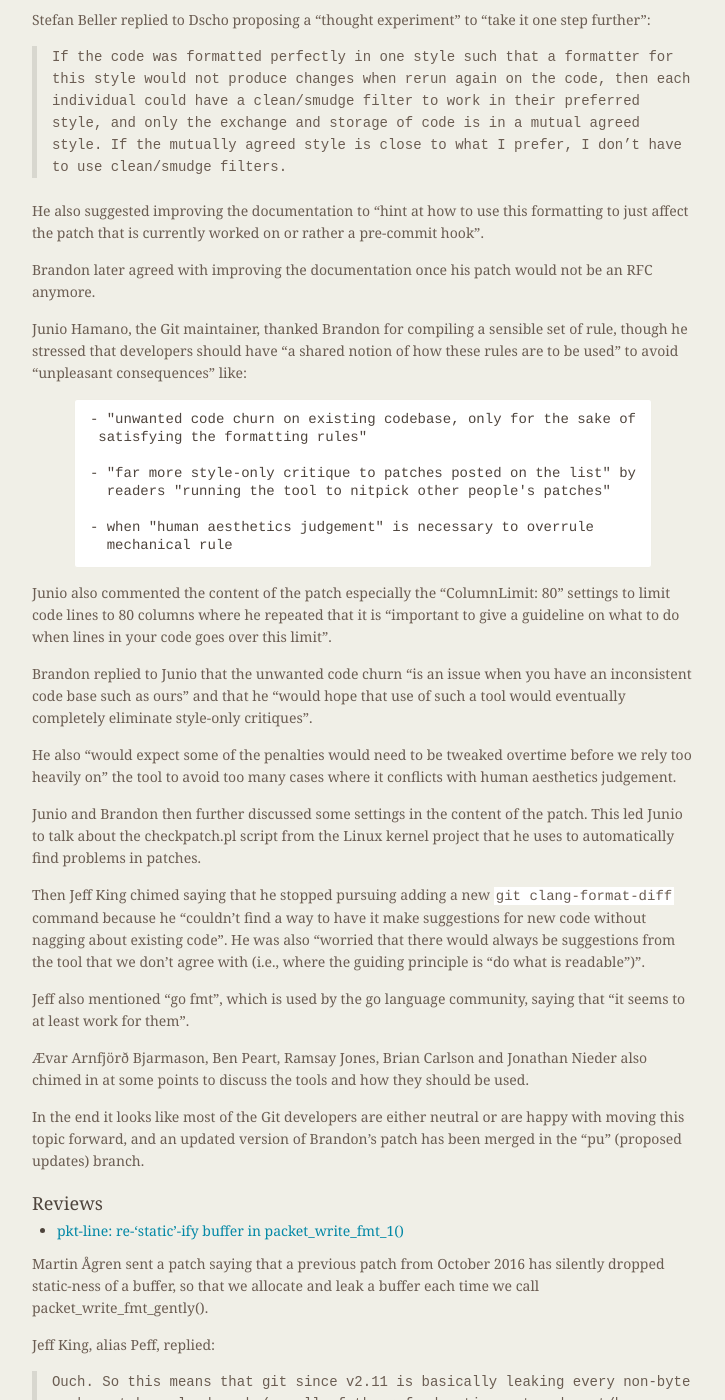
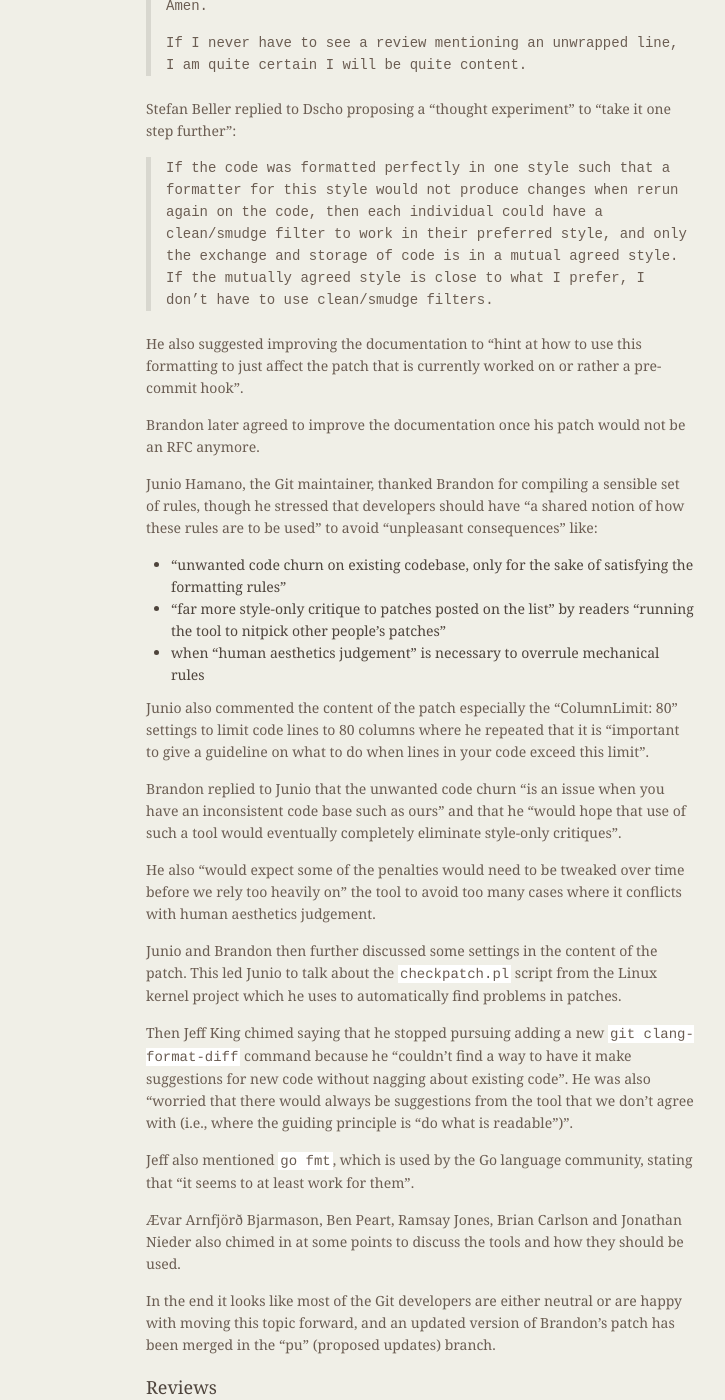
Before and after one commit to git/git.github.io, a Jekyll site: the page built from rev_news/drafts/edition-31.md, in a window 1280 px wide and 1400 px high, scrolled down 657 px. Shown: the whole window, without its empty margins (388-1113 px from the left). Built offline with Jekyll 4.4.1, drawn with Linux system fonts in a browser that asks for light colours; some of the changed text lies outside the part shown.

Commit message:
Some typo/phrasing/formatting fixes.

```diff
--- a/rev_news/drafts/edition-31.md
+++ b/rev_news/drafts/edition-31.md
@@ -57,27 +57,25 @@
 this formatting to just affect the patch that is currently worked on
 or rather a pre-commit hook".
 
-Brandon later agreed with improving the documentation once his patch
+Brandon later agreed to improve the documentation once his patch
 would not be an RFC anymore.
 
 Junio Hamano, the Git maintainer, thanked Brandon for compiling a
-sensible set of rule, though he stressed that developers should have
+sensible set of rules, though he stressed that developers should have
 "a shared notion of how these rules are to be used" to avoid
 "unpleasant consequences" like:
 
-    - "unwanted code churn on existing codebase, only for the sake of
-     satisfying the formatting rules"
-
-    - "far more style-only critique to patches posted on the list" by
-      readers "running the tool to nitpick other people's patches"
-
-    - when "human aesthetics judgement" is necessary to overrule
-      mechanical rule
+- "unwanted code churn on existing codebase, only for the sake of
+ satisfying the formatting rules"
+- "far more style-only critique to patches posted on the list" by
+  readers "running the tool to nitpick other people's patches"
+- when "human aesthetics judgement" is necessary to overrule
+  mechanical rules
 
 Junio also commented the content of the patch especially the
 "ColumnLimit: 80" settings to limit code lines to 80 columns where he
 repeated that it is "important to give a guideline on what to do when
-lines in your code goes over this limit".
+lines in your code exceed this limit".
 
 Brandon replied to Junio that the unwanted code churn "is an issue
 when you have an inconsistent code base such as ours" and that he
@@ -85,12 +83,12 @@
 eliminate style-only critiques".
 
 He also "would expect some of the penalties would need to be tweaked
-overtime before we rely too heavily on" the tool to avoid too many
+over time before we rely too heavily on" the tool to avoid too many
 cases where it conflicts with human aesthetics judgement.
 
 Junio and Brandon then further discussed some settings in the content
-of the patch. This led Junio to talk about the checkpatch.pl script
-from the Linux kernel project that he uses to automatically find
+of the patch. This led Junio to talk about the `checkpatch.pl` script
+from the Linux kernel project which he uses to automatically find
 problems in patches.
 
 Then Jeff King chimed saying that he stopped pursuing adding a new
@@ -100,8 +98,8 @@
 from the tool that we don't agree with (i.e., where the guiding
 principle is "do what is readable")".
 
-Jeff also mentioned "go fmt", which is used by the go language
-community, saying that "it seems to at least work for them".
+Jeff also mentioned `go fmt`, which is used by the Go language
+community, stating that "it seems to at least work for them".
 
 Ævar Arnfjörð Bjarmason, Ben Peart, Ramsay Jones, Brian Carlson and
 Jonathan Nieder also chimed in at some points to discuss the tools and
@@ -116,8 +114,8 @@
 * [pkt-line: re-'static'-ify buffer in packet_write_fmt_1()](https://public-inbox.org/git/20170827073732.546-1-martin.agren@gmail.com/)
 
 Martin Ågren sent a patch saying that a previous patch from October
-2016 has silently dropped static-ness of a buffer, so that we allocate
-and leak a buffer each time we call packet_write_fmt_gently().
+2016 had silently dropped static-ness of a buffer, so that we allocate
+and leak a buffer each time we call `packet_write_fmt_gently()`.
 
 Jeff King, alias Peff, replied:
 
@@ -131,18 +129,18 @@
 Lars Schneider also agreed with Martin's fix and asked him how he
 found the leak.
 
-Martin replied "Valgrind found it for me" and later explained that he
-had patched the Valgrind script, that can be used in the test suite to
+Martin replied "Valgrind found it for me", and later explained that he
+had patched the Valgrind script that can be used in the test suite to
 run tests under Valgrind, so that Valgrind is launched with the added
-"--leak-check=yes" option. Then he had slowly run the tests one after
-another under Valgrind adding items in a suppressions-list until he
+`--leak-check=yes` option. Then he had slowly run the tests one after
+another under Valgrind adding items in a suppression list until he
 found the leak.
 
-Peff then took a look at finding and fixing some leaks too. He
+Peff then took a look at finding and fixing some leaks, too. He
 especially posted [a patch to use a static lock_file in the config](https://public-inbox.org/git/20170829185850.tfmjoa5u5sfuwpgi@sigill.intra.peff.net/)
 which started another thread about the limitations of the tempfile code.
 
-Stefan Beller and Junio Hamano also took part of the discussion. In
+Stefan Beller and Junio Hamano also took part in the discussion. In
 the end it looks like the discussion at least started some effort to
 make it easier to check for and to fix memory leaks.
 
```
Also changed, not shown: other parts of rev_news/drafts/edition-31.md (+4 -4 lines).
